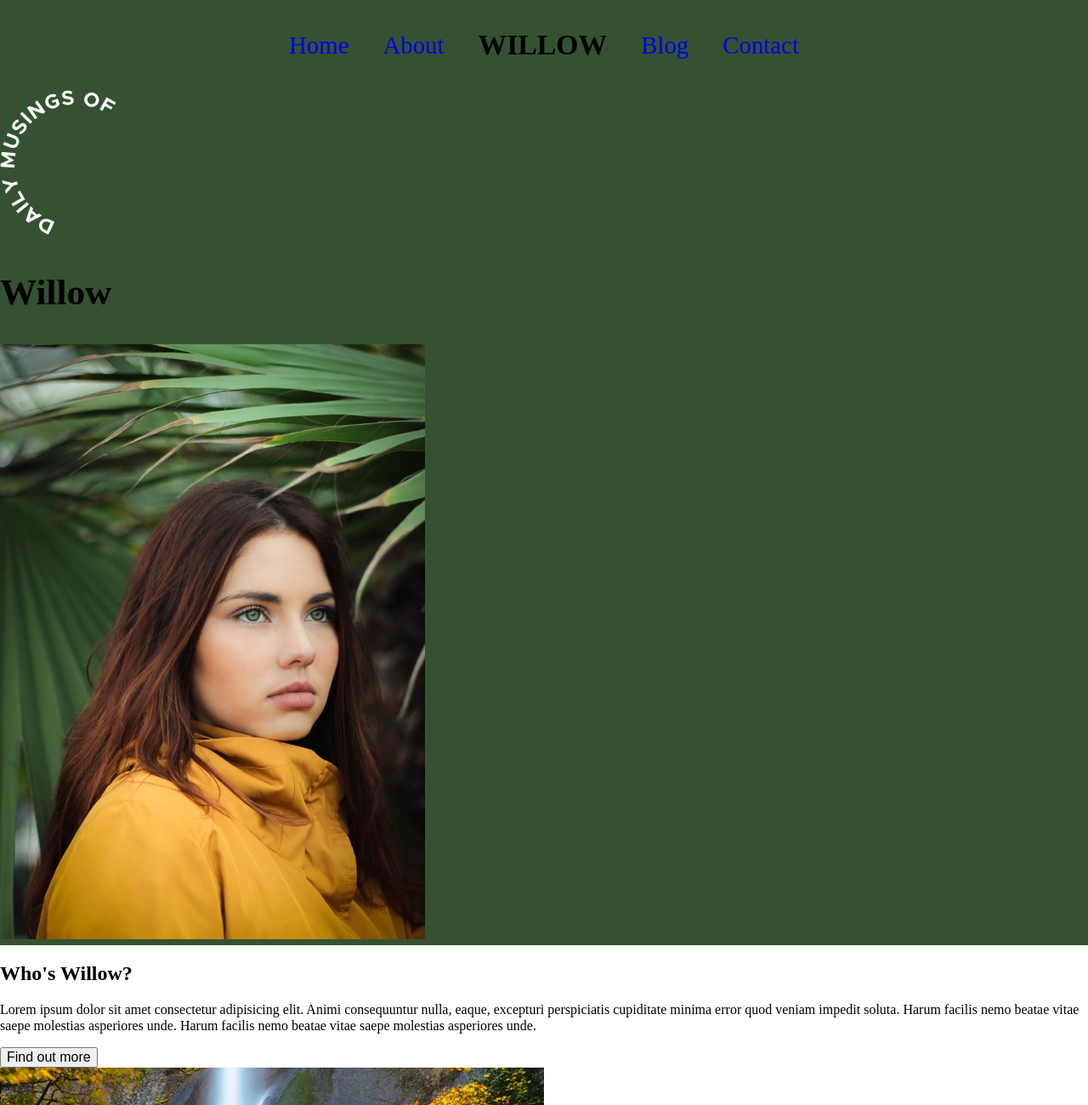
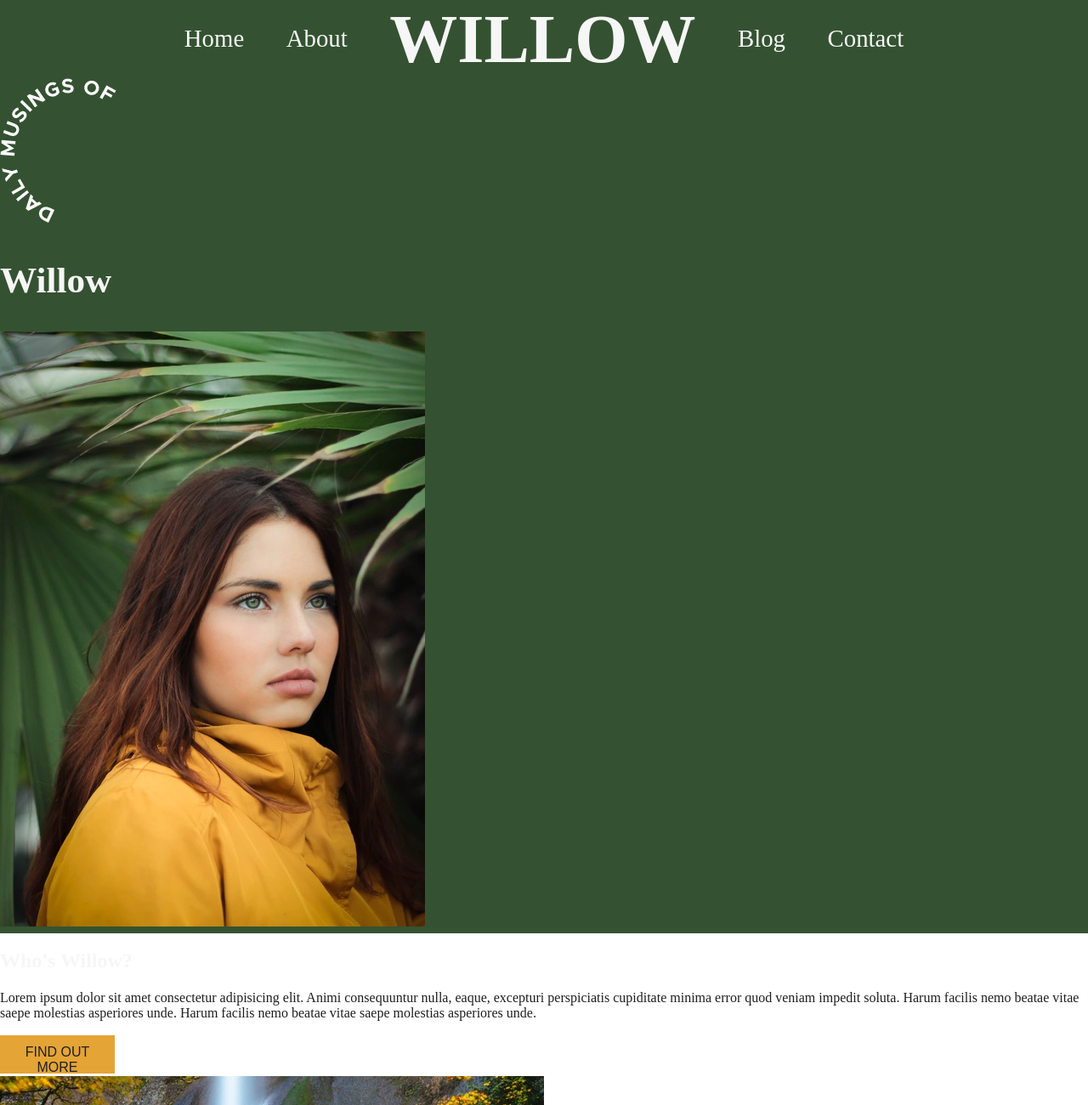
Before and after one commit to rilevenhagen/ricardo-ferreira-projet-one, a plain HTML site: page index.html in a window 1280 px wide. Shown: the top 1300 px of the page at 85% size. Drawn offline with Linux system fonts and the light colour scheme.

Commit message:
saddind some styles on sass

```diff
--- /dev/null
+++ b/sass/_button.scss
@@ -0,0 +1,21 @@
+$color-green: #709b6b;
+$color-dgreen: #345231;
+$color-dark: #1f1f1f;
+$color-white-shade: #f6f6f6;
+$color-yellow:#e4a436;
+
+button {
+    color: #1f1f1f;
+    background: $color-yellow;
+    text-transform: uppercase;
+    height: 45px;
+    width: 135px;
+    border: 1px $color-yellow solid;
+    padding: 10px;
+}
+
+button:hover,button:focus  {
+    background-color: $color-dgreen;
+    color:$color-white-shade;
+    border: 1px $color-dgreen solid;
+}
--- a/sass/_header.scss
+++ b/sass/_header.scss
@@ -1,7 +1,8 @@
-$yellow-light-color-green: #709b6b;
+$color-green: #709b6b;
 $color-dgreen: #345231;
 $color-dark: #1f1f1f;
 $color-white-shade: #f6f6f6;
+$color-yellow:#e4a436;
 
 
 header {
--- a/sass/_nav.scss
+++ b/sass/_nav.scss
@@ -2,15 +2,21 @@ $yellow-light-color-green: #709b6b;
 $color-dgreen: #345231;
 $color-dark: #1f1f1f;
 $color-white-shade: #f6f6f6;
+$color-yellow:#e4a436;
 
 .ul-container {
 display: flex;
 justify-content: space-around;
-width: 50%;
+width: 70%;
 align-items: center;
 align-content: center;
 margin: 0 auto;
 padding: 0;
+}
+
+h3 {
+    font-size: 5rem;
+    margin: 0;
 }
 
 li {
@@ -18,5 +24,11 @@ li {
 
     a{
         text-decoration: none;
+        color: $color-white-shade;
+        font-size: 1.25;
+    }
+
+    a:hover {
+        color: $color-yellow;
     }
 }
--- a/sass/_typography.scss
+++ b/sass/_typography.scss
@@ -6,3 +6,11 @@ $color-white-shade: #f6f6f6;
 
 // $font-abril:font-family: 'Abril Fatface', cursive;
 // $font-montserrat:font-family: 'Montserrat', sans-serif;
+
+h3, h2 {
+    color:$color-white-shade
+}
+
+p{
+    color: $color-dark;
+}
--- a/sass/style.scss
+++ b/sass/style.scss
@@ -1,12 +1,12 @@
-@import './setup.scss';
-@import './header.scss';
-@import './nav.scss';
-@import './typography.scss';
-
-$yellow-light-color-green: #709b6b;
+$color-green: #709b6b;
 $color-dgreen: #345231;
 $color-dark: #1f1f1f;
 $color-white-shade: #f6f6f6;
+$color-yellow: e4a436;
+
+
+
+@import './setup.scss';
 
 
 body{
@@ -19,3 +19,11 @@ body{
     padding: 0;
     font-size: 1.8rem;
 }
+
+
+
+
+@import './header.scss';
+@import './nav.scss';
+@import './typography.scss';
+@import './button';
```
Also changed, not shown: css/style.css, 1 other file.
